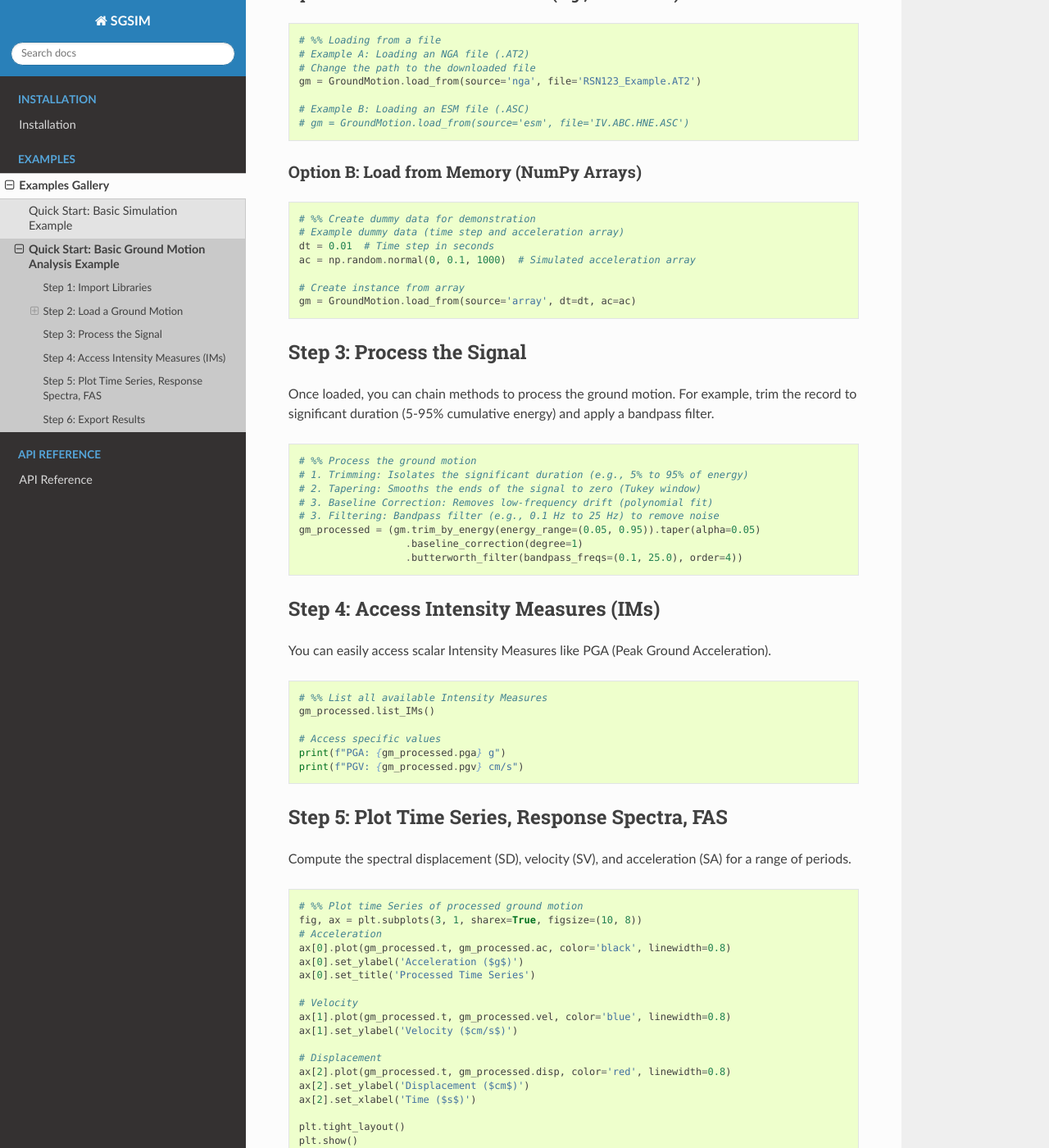
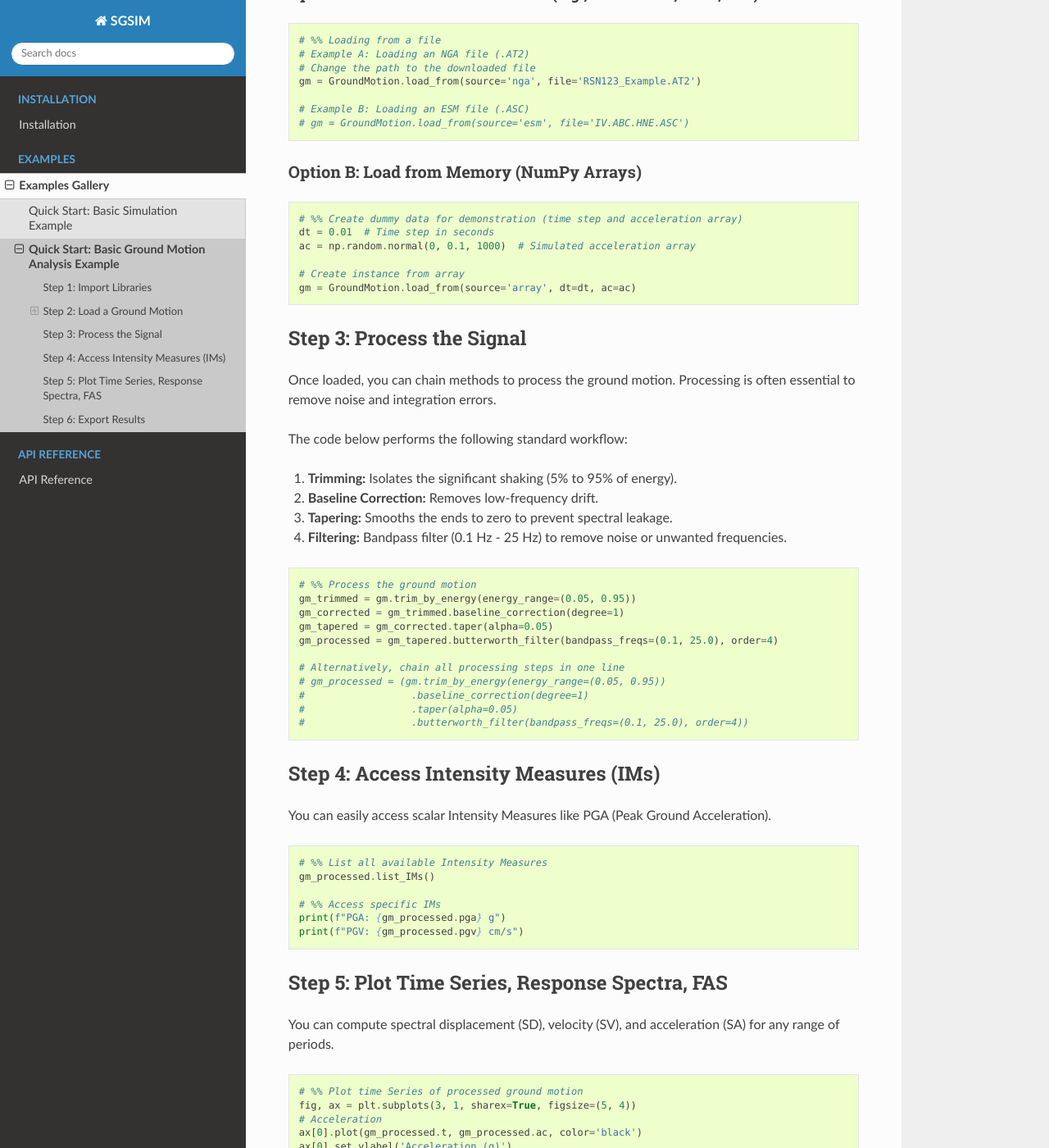
Before and after one commit to Sajad-Hussaini/sgsim, a Sphinx documentation site: the page built from docs/source/examples/basic_groundmotion.rst, in a window 1280 px wide and 1400 px high, scrolled down 643 px. Shown: the whole window at 82% size. Built offline with Sphinx 7.4.7 and the Read the Docs theme 3.1.0, drawn with Linux system fonts in a browser that asks for light colours; some of the changed text lies outside the part shown.

Commit message:
updated example gallery

```diff
--- a/docs/source/examples/basic_groundmotion.rst
+++ b/docs/source/examples/basic_groundmotion.rst
@@ -22,8 +22,8 @@ Step 2: Load a Ground Motion
 
 You can create a ``GroundMotion`` instance in two primary ways: loading from a file or creating one from existing data arrays in memory.
 
-Option A: Load from a Record File (e.g., PEER NGA)
-^^^^^^^^^^^^^^^^^^^^^^^^^^^^^^^^^^^^^^^^^^^^^^^^^^
+Option A: Load from a Record File (e.g., PEER NGA, ESM, etc.)
+^^^^^^^^^^^^^^^^^^^^^^^^^^^^^^^^^^^^^^^^^^^^^^^^^^^^^^^^^^^^^^
 
 .. code-block:: python
 
@@ -40,8 +40,7 @@ Option B: Load from Memory (NumPy Arrays)
 
 .. code-block:: python
 
-   # %% Create dummy data for demonstration
-   # Example dummy data (time step and acceleration array)
+   # %% Create dummy data for demonstration (time step and acceleration array)
    dt = 0.01  # Time step in seconds
    ac = np.random.normal(0, 0.1, 1000)  # Simulated acceleration array
 
@@ -51,18 +50,29 @@ Option B: Load from Memory (NumPy Arrays)
 Step 3: Process the Signal
 --------------------------
 
-Once loaded, you can chain methods to process the ground motion. For example, trim the record to significant duration (5-95% cumulative energy) and apply a bandpass filter.
+Once loaded, you can chain methods to process the ground motion.
+Processing is often essential to remove noise and integration errors.
+
+The code below performs the following standard workflow:
+
+1.  **Trimming:** Isolates the significant shaking (5% to 95% of energy).
+2.  **Baseline Correction:** Removes low-frequency drift.
+3.  **Tapering:** Smooths the ends to zero to prevent spectral leakage.
+4.  **Filtering:** Bandpass filter (0.1 Hz - 25 Hz) to remove noise or unwanted frequencies.
 
 .. code-block:: python
 
    # %% Process the ground motion
-   # 1. Trimming: Isolates the significant duration (e.g., 5% to 95% of energy)
-   # 2. Tapering: Smooths the ends of the signal to zero (Tukey window)
-   # 3. Baseline Correction: Removes low-frequency drift (polynomial fit)
-   # 3. Filtering: Bandpass filter (e.g., 0.1 Hz to 25 Hz) to remove noise
-   gm_processed = (gm.trim_by_energy(energy_range=(0.05, 0.95)).taper(alpha=0.05)
-                     .baseline_correction(degree=1)
-                     .butterworth_filter(bandpass_freqs=(0.1, 25.0), order=4))
+   gm_trimmed = gm.trim_by_energy(energy_range=(0.05, 0.95))
+   gm_corrected = gm_trimmed.baseline_correction(degree=1)
+   gm_tapered = gm_corrected.taper(alpha=0.05)
+   gm_processed = gm_tapered.butterworth_filter(bandpass_freqs=(0.1, 25.0), order=4)
+
+   # Alternatively, chain all processing steps in one line
+   # gm_processed = (gm.trim_by_energy(energy_range=(0.05, 0.95))
+   #                  .baseline_correction(degree=1)
+   #                  .taper(alpha=0.05)
+   #                  .butterworth_filter(bandpass_freqs=(0.1, 25.0), order=4))
 
 Step 4: Access Intensity Measures (IMs)
 ---------------------------------------
@@ -74,32 +84,32 @@ You can easily access scalar Intensity Measures like PGA (Peak Ground Accelerati
    # %% List all available Intensity Measures
    gm_processed.list_IMs()
 
-   # Access specific values
+   # %% Access specific IMs
    print(f"PGA: {gm_processed.pga} g")
    print(f"PGV: {gm_processed.pgv} cm/s")
 
 Step 5: Plot Time Series, Response Spectra, FAS
 ------------------------------------------------
 
-Compute the spectral displacement (SD), velocity (SV), and acceleration (SA) for a range of periods.
+You can compute spectral displacement (SD), velocity (SV), and acceleration (SA) for any range of periods.
 
 .. code-block:: python
 
    # %% Plot time Series of processed ground motion
-   fig, ax = plt.subplots(3, 1, sharex=True, figsize=(10, 8))
+   fig, ax = plt.subplots(3, 1, sharex=True, figsize=(5, 4))
    # Acceleration
-   ax[0].plot(gm_processed.t, gm_processed.ac, color='black', linewidth=0.8)
-   ax[0].set_ylabel('Acceleration ($g$)')
+   ax[0].plot(gm_processed.t, gm_processed.ac, color='black')
+   ax[0].set_ylabel('Acceleration (g)')
    ax[0].set_title('Processed Time Series')
 
    # Velocity
-   ax[1].plot(gm_processed.t, gm_processed.vel, color='blue', linewidth=0.8)
-   ax[1].set_ylabel('Velocity ($cm/s$)')
+   ax[1].plot(gm_processed.t, gm_processed.vel, color='blue')
+   ax[1].set_ylabel('Velocity (cm/s)')
 
    # Displacement
-   ax[2].plot(gm_processed.t, gm_processed.disp, color='red', linewidth=0.8)
-   ax[2].set_ylabel('Displacement ($cm$)')
-   ax[2].set_xlabel('Time ($s$)')
+   ax[2].plot(gm_processed.t, gm_processed.disp, color='red')
+   ax[2].set_ylabel('Displacement (cm)')
+   ax[2].set_xlabel('Time (s)')
 
    plt.tight_layout()
    plt.show()
@@ -128,9 +138,16 @@ Compute the spectral displacement (SD), velocity (SV), and acceleration (SA) for
 Step 6: Export Results
 ----------------------
 
-Finally, save the processed ground motion IMs and spectra to a CSV file.
+Finally, You can save any ground motion attributes (e.g., any IM, SA, FAS, etc.) to CSV file if spreadsheet analysis is needed.
+You can also use numpy methods to simply save any attributes to txt or npy files.
 
 .. code-block:: python
 
    # %% Export to CSV including specific IMs and arbitrary spectral ordinates
-   gm_processed.to_csv('output_ground_motion.csv', ims=['pga', 'pgv', 'sa', 'fas'], periods=tp)
+   gm_processed.to_csv('output_gm.csv', ims=['pga', 'pgv', 'cav', 'sa'], periods=tp)
+
+   # %% Save time and acceleration arrays to a text file using numpy
+   output_path = "output_gm.txt"
+
+   data = np.column_stack((gm_processed.t, gm_processed.ac))
+   np.savetxt(output_path, data, fmt="%.6e", header="Time Acceleration")
```
